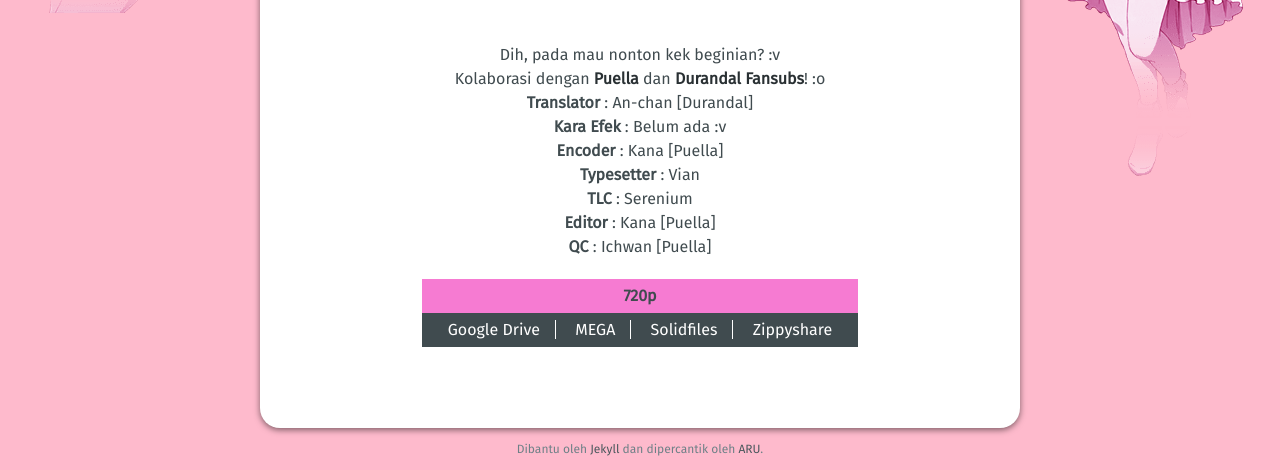
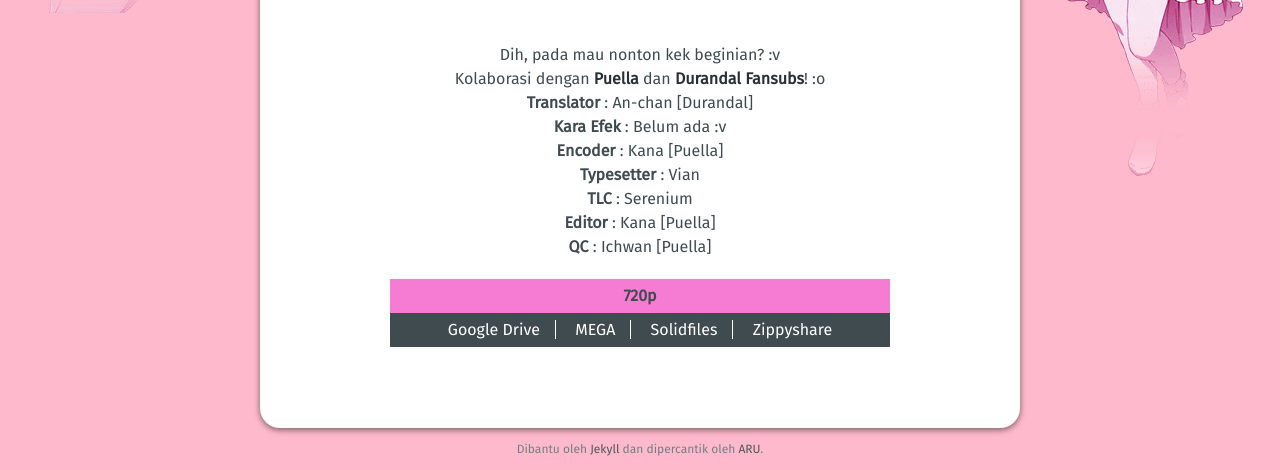
Before and after one commit to faishalirwn/hatsukoisubs, a Jekyll site: the page built from _posts/2017-07-09-ntr-01.html, in a window 1280 px wide. Shown: the part 497-967 px from the top of the page. Built offline with Jekyll 4.4.1, drawn with Linux system fonts in a browser that asks for light colours; comment, search, counter and statistics services are not loaded.

Commit message:
dl box width change

```diff
--- a/_sass/layouts/_post.sass
+++ b/_sass/layouts/_post.sass
@@ -31,7 +31,7 @@
 
     .dl-box
       background: $text-color
-      max-width: 60%
+      max-width: 500px
       margin: 0 auto
 
       h4
```
